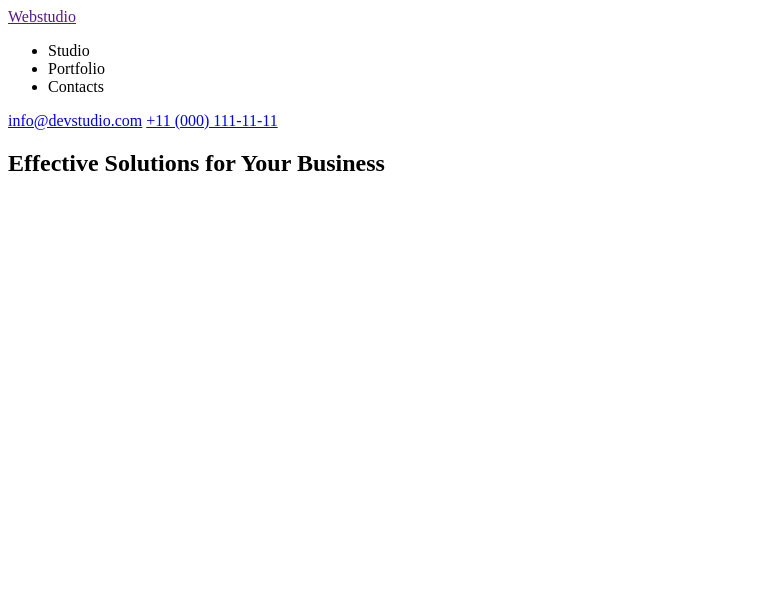
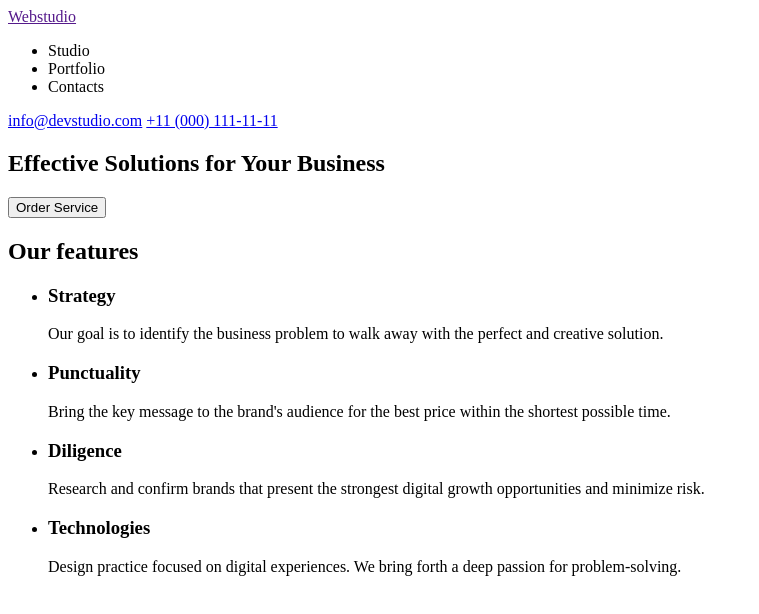
Before and after one commit to Vitalii128/goit-markup-hw-01, a plain HTML site: page index.html in a window 1280 px wide. Shown: the whole page, without its empty margins (0-759 px from the left). Drawn offline with Linux system fonts and the light colour scheme.

Commit message:
Update index.html

```diff
--- a/index.html
+++ b/index.html
@@ -24,6 +24,28 @@
                 <h1>Effective Solutions
                     for Your Business
                 </h1>
+                <button type="button">Order Service</button>
+            </section>
+            <section>
+                <h2>Our features</h2>
+                <ul>
+                    <li>
+                        <h3>Strategy</h3>
+                        <p>Our goal is to identify the business problem to walk away with the perfect and creative solution. </p>
+                    </li>
+                    <li>
+                        <h3>Punctuality</h3>
+                        <p>Bring the key message to the brand's audience for the best price within the shortest possible time.</p>
+                    </li>
+                    <li>
+                        <h3>Diligence</h3>
+                        <p>Research and confirm brands that present the strongest digital growth opportunities and minimize risk.</p>
+                    </li>
+                    <li>
+                        <h3>Technologies</h3>
+                        <p>Design practice focused on digital experiences. We bring forth a deep passion for problem-solving.</p>
+                    </li>
+                </ul>
             </section>
         </main>
         <footer></footer>
```
